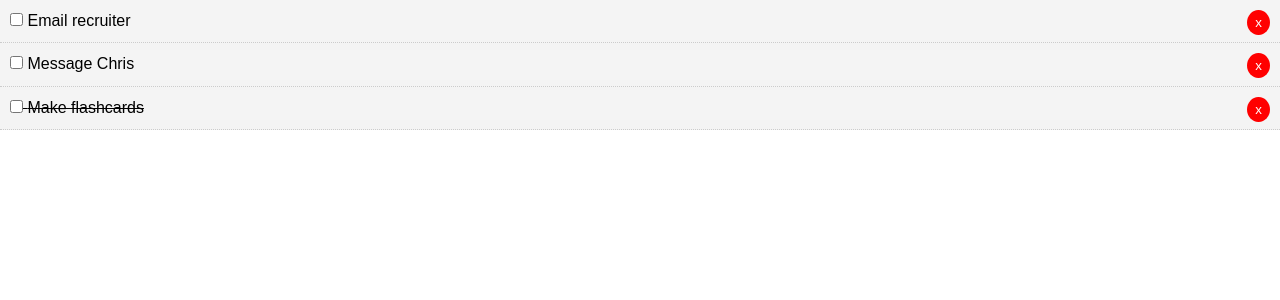
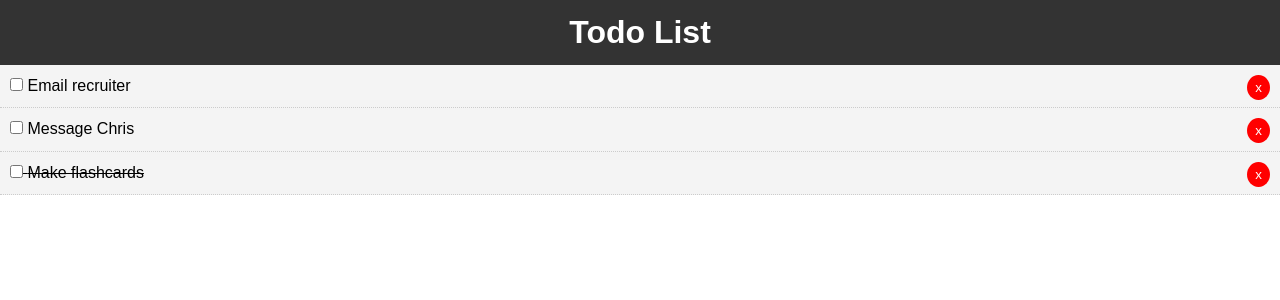
Before and after one commit to caseydean8/React-todo-list, a React (Create React App) app: page / in a window 1280 px wide. Shown: the top 300 px of the page. Built offline with nearby package versions, Linux system fonts and the light colour scheme.

Commit message:
header added

```diff
--- a/src/App.js
+++ b/src/App.js
@@ -1,4 +1,5 @@
 import React, { Component } from "react";
+import Header from "./Components/layout/Header";
 import Todos from "./Components/Todos";
 
 import "./App.css";
@@ -38,6 +39,7 @@
 
   delTodo = id => {
     this.setState({
+      // the spread operator [...] is used to add an element to an existing array (The spread operator can be used to take an existing array and add another element to it while still preserving the original array)
       todos: [...this.state.todos.filter(todo => todo.id !== id)]
     });
   };
@@ -46,6 +48,7 @@
     console.log(this.state.todos);
     return (
       <div className="App">
+        <Header />
         <Todos
           todos={this.state.todos}
           markComplete={this.markComplete}
--- /dev/null
+++ b/src/Components/layout/Header.js
@@ -0,0 +1,18 @@
+import React from "react";
+
+function Header() {
+  return (
+    <header style={headerStyle}>
+      <h1>Todo List</h1>
+    </header>
+  );
+}
+
+const headerStyle = {
+  background: '#333',
+  color: '#fff',
+  textAlign: 'center',
+  padding: '10px'
+}
+
+export default Header;
```
